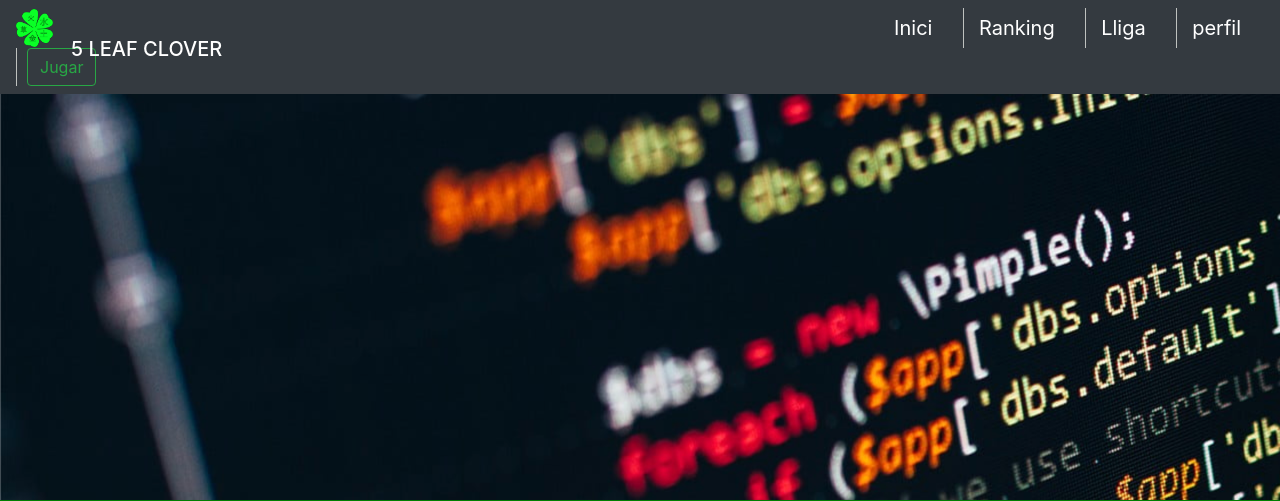
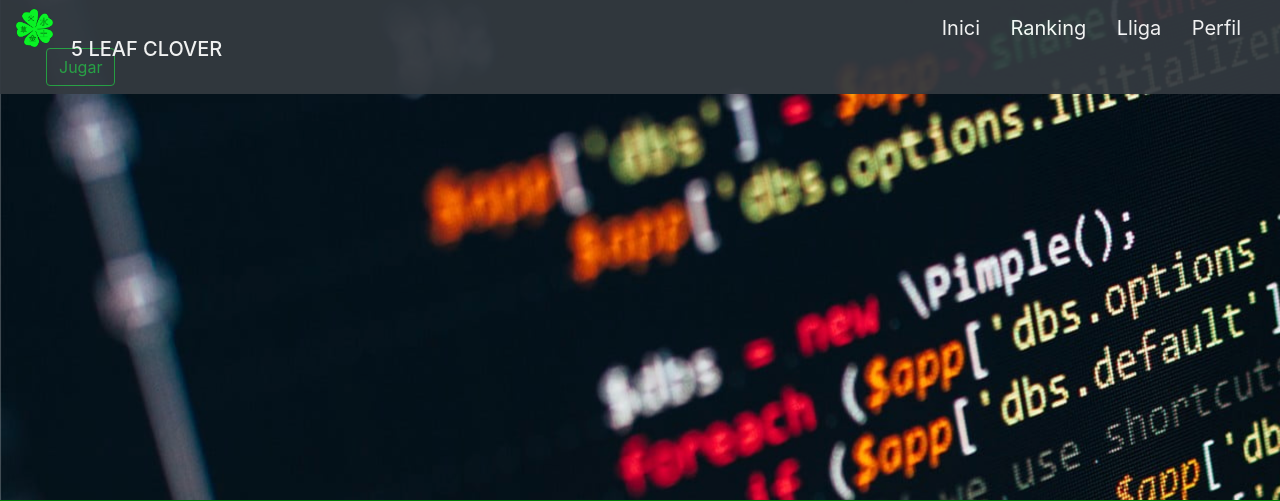
Before and after one commit to Mane9mb/5_leaf_clover, a PHP site: page /home.html in a window 1280 px wide; the page is wider, and only the part inside the window is pictured. Shown: the top 501 px of that part. Run offline with PHP 8.4, Linux system fonts and the light colour scheme.

Commit message:
navbar style css html
lloro

```diff
--- a/Web/home.html
+++ b/Web/home.html
@@ -14,14 +14,16 @@
     <title>Hello, world!</title>
   </head>
   <body>
-  	<nav class="navbar navbar-dark bg-dark" style=" position: fixed; padding-right: 23px;">
+
+  	<nav class="navbar navbar-dark bg-dark" style=" position: fixed; padding-right: 23px;opacity: 94%;">
       <img src="img/logo.png" class="responsive" id="logo" ><a id="nom" class="navbar-brand" href="home.html"><h5>5 LEAF CLOVER</h5></a>
 
   		<div  id="menus" >
+
   		<a  id="a2" class="navbar-brand" href="home.html">Inici</a>
         <a  id="a1"class="navbar-brand" href="ranking.html" >Ranking</a>
         <a  id="a1"class="navbar-brand" href="lliga.html" >Lliga</a>
-        <a  id="a1"class="navbar-brand" href="perfil.html" >perfil</a>
+       <a  id="a1"class="navbar-brand" href="perfil.html" >Perfil</a>
       </div>
       <div id = "btn">
       <form method="get" action="juego.html">
--- a/Web/style/style.css
+++ b/Web/style/style.css
@@ -1,18 +1,33 @@
 
 #menus{
-	margin-left: 64%;
+	margin-left: 68%;
 
 
 }
 #a1{
 	margin-left: 10px;
-	border-left: 1px solid #bec1bf;
   	text-align: center;
-  	padding-left: 15px;
+
 }
+#a1.navbar-brand:hover{
+color:green;
+}
+#a2.navbar-brand:hover{
+color:green;
+}
+#a3.navbar-brand:hover{
+color:green;
+}
+#a4.navbar-brand:hover{
+color:green;
+}
+
+
+
+
 #btn{
-	border-left: 1px solid #bec1bf;
-	padding-left: 10px;
+
+	padding-left: 30px;
 }
 #conten1{
 background-color: green;
@@ -24,6 +39,13 @@ padding-top: 7px;
 
 
 }
+a{
+
+  color: white;
+  text-align: center;
+  text-decoration: none;
+}
+
 
 
 #elements{
```
